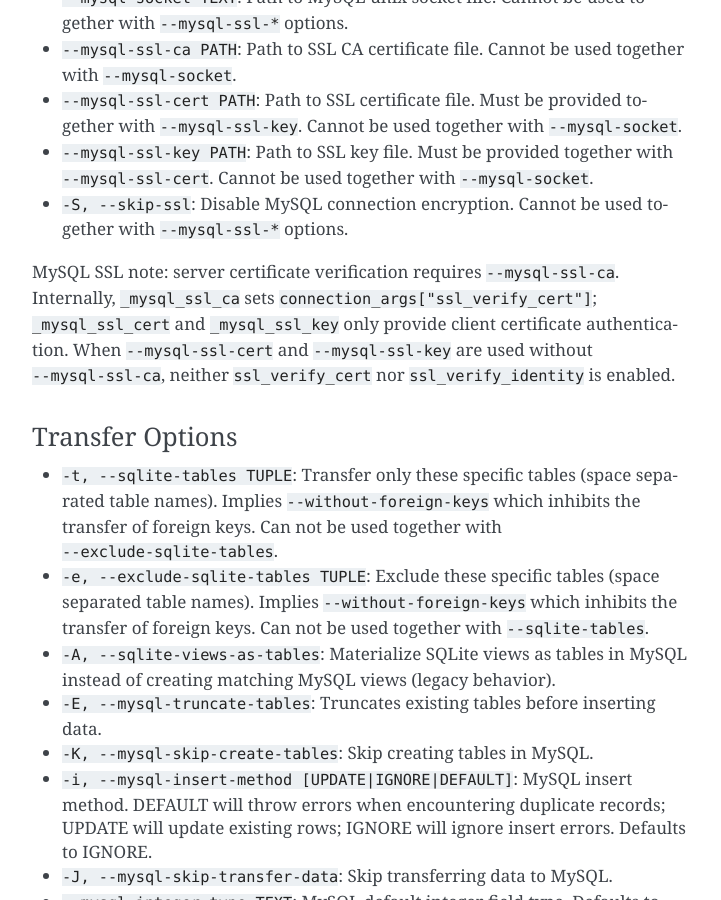
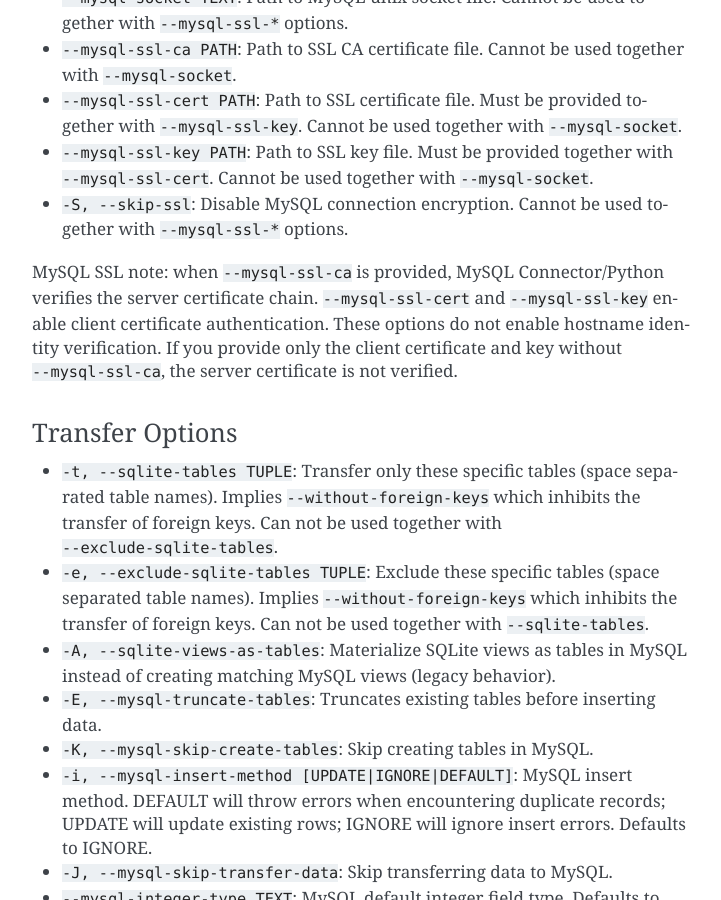
Before and after one commit to techouse/sqlite3-to-mysql, a Sphinx documentation site: the page built from docs/README.rst, in a window 1280 px wide and 900 px high, scrolled down 669 px. Shown: the whole window, without its empty margins (388-1109 px from the left). Built offline with Sphinx 7.4.7, drawn with Linux system fonts in a browser that asks for light colours.

```diff
--- a/docs/README.rst
+++ b/docs/README.rst
@@ -34,11 +34,10 @@ Connection Options
 - ``--mysql-ssl-key PATH``: Path to SSL key file. Must be provided together with ``--mysql-ssl-cert``. Cannot be used together with ``--mysql-socket``.
 - ``-S, --skip-ssl``: Disable MySQL connection encryption. Cannot be used together with ``--mysql-ssl-*`` options.
 
-MySQL SSL note: server certificate verification requires ``--mysql-ssl-ca``. Internally,
-``_mysql_ssl_ca`` sets ``connection_args["ssl_verify_cert"]``; ``_mysql_ssl_cert`` and
-``_mysql_ssl_key`` only provide client certificate authentication. When ``--mysql-ssl-cert`` and
-``--mysql-ssl-key`` are used without ``--mysql-ssl-ca``, neither ``ssl_verify_cert`` nor
-``ssl_verify_identity`` is enabled.
+MySQL SSL note: when ``--mysql-ssl-ca`` is provided, MySQL Connector/Python verifies the server
+certificate chain. ``--mysql-ssl-cert`` and ``--mysql-ssl-key`` enable client certificate
+authentication. These options do not enable hostname identity verification. If you provide only the
+client certificate and key without ``--mysql-ssl-ca``, the server certificate is not verified.
 
 Transfer Options
 """"""""""""""""
```
Also changed, not shown: README.md (+4 -4 lines), 2 other files.
